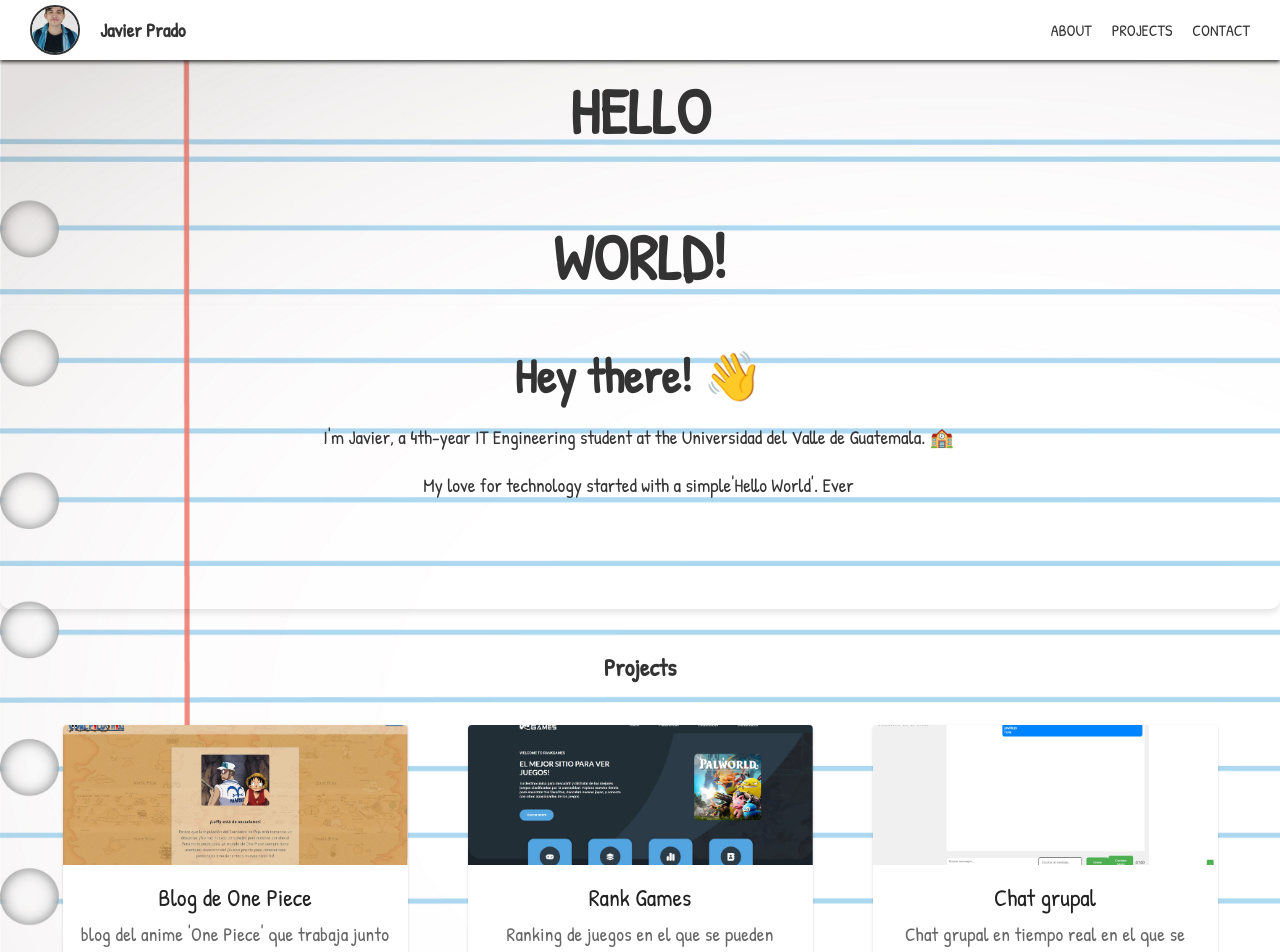
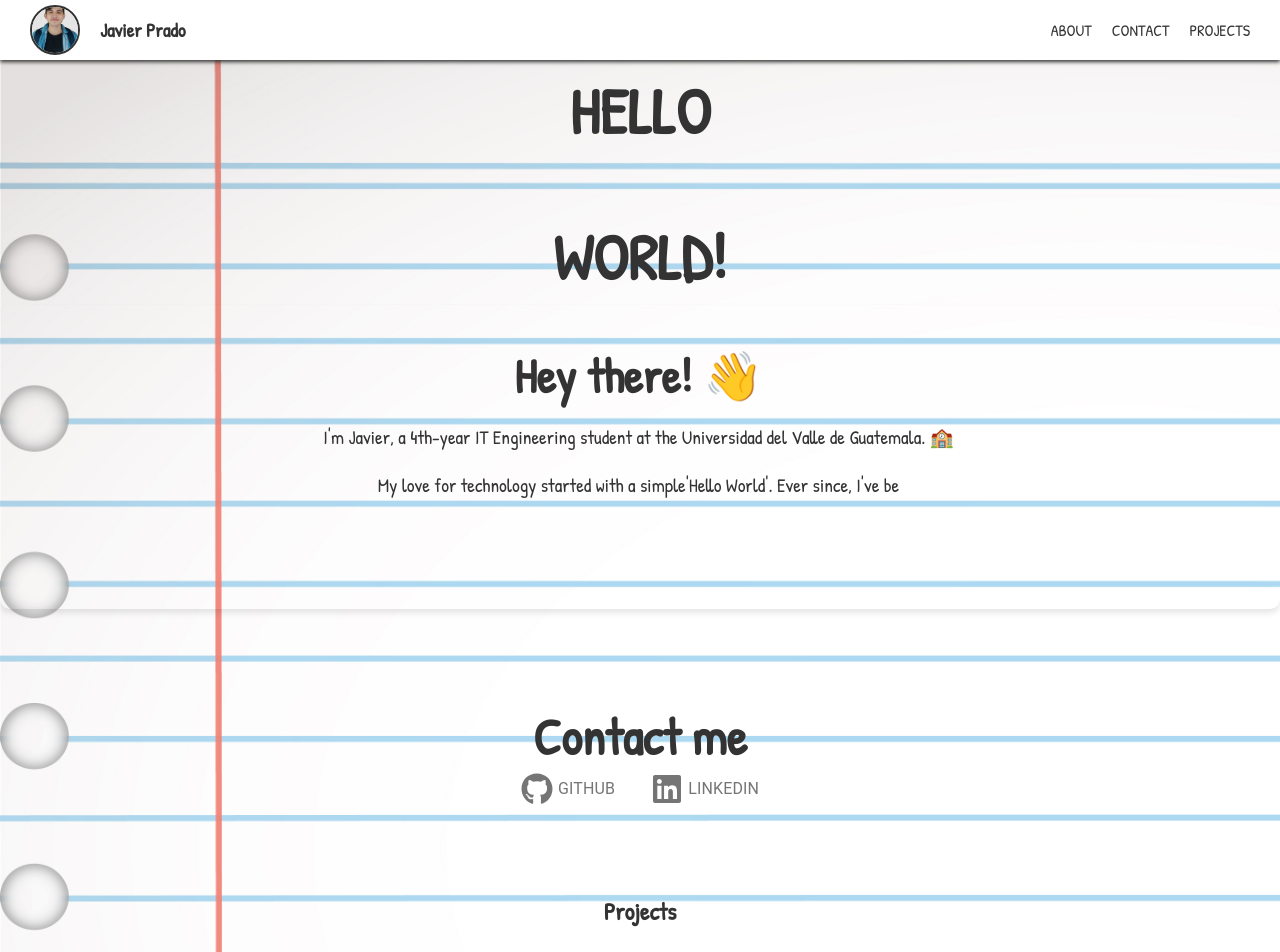
Before and after one commit to Javilejoo/portafolio, a React (Vite) app: page / in a window 1280 px wide. Shown: the top 952 px of the page. Built offline with nearby package versions, Linux system fonts and the light colour scheme.

Commit message:
[ADD] contact section

```diff
--- a/package.json
+++ b/package.json
@@ -15,6 +15,7 @@
     "@mui/icons-material": "^5.15.18",
     "@mui/material": "^5.15.18",
     "react": "^18.2.0",
+    "react-copy-to-clipboard": "^5.1.0",
     "react-dom": "^18.2.0",
     "react-icons": "^5.2.1"
   },
--- a/src/App.jsx
+++ b/src/App.jsx
@@ -2,6 +2,7 @@ import { useState } from 'react'
 import Header from './components/Header'
 import About from './components/About'
 import Projects from './components/Projects'
+import Contact from './components/Contact'
 
 import './App.css'
 
@@ -13,6 +14,9 @@ function App() {
       <section id="About">
         <About />
       </section>
+      <section id="Contact">
+        <Contact />
+      </section>
       <section id="Projects">
         <Projects />
       </section>
--- a/src/Projects.css
+++ b/src/Projects.css
@@ -1,6 +1,7 @@
 .projects {
   padding: 40px;
   text-align: center;
+  padding-top: 80px;
 }
 
 .projects h2 {
@@ -20,3 +21,8 @@
   margin: 10px; /* Reducido el margen para mejorar el espacio entre las tarjetas */
   max-width: 300px; /* Define el ancho máximo de las tarjetas */
 }
+
+#contact {
+  padding-top: 100px;
+  /* Puedes ajustar la cantidad de padding según lo necesites */
+}
--- a/src/components/About.jsx
+++ b/src/components/About.jsx
@@ -45,8 +45,8 @@ function About() {
             return;
           }
           j = 0;
-          timer = setTimeout(type, 200);
-        }, 200);
+          timer = setTimeout(type, 75);
+        }, 100);
       } else {
         timer = setTimeout(type, speed);
       }
--- a/src/components/Card.jsx
+++ b/src/components/Card.jsx
@@ -1,6 +1,6 @@
 import React from 'react';
 import { Card, CardContent, CardMedia, Typography } from '@mui/material';
-import { FaHtml5, FaCss3, FaJs, FaReact,FaAngular } from 'react-icons/fa'; // Importa iconos de Font Awesome
+import { FaHtml5, FaCss3, FaJs, FaReact,FaAngular } from 'react-icons/fa';
 import { SiMongodb, SiMysql, SiVite, SiExpress } from 'react-icons/si';
 import { DiNodejs } from 'react-icons/di';
 import { CardActionArea } from '@mui/material';
--- /dev/null
+++ b/src/components/Contact.jsx
@@ -0,0 +1,39 @@
+import React from 'react';
+import { IconButton, Typography } from '@mui/material';
+import { FaGithub, FaLinkedin } from "react-icons/fa";
+import '../Projects.css';
+
+function Contact() {
+  const handleRedirect = (url) => {
+    window.open(url, '_blank');
+  };
+
+  return (
+    <section  id="contact">
+        <div style={{ display: 'flex', justifyContent: 'center'}}>
+        <h1> Contact me</h1>
+        </div>
+
+      <div style={{ display: 'flex', justifyContent: 'center', gap: '20px' }}>
+        <IconButton
+          onClick={() => handleRedirect('https://github.com/Javilejoo')}
+          aria-label="GitHub"
+          style={{ fontSize: '2rem', display: 'flex', alignItems: 'center' }}
+        >
+          <FaGithub style={{ marginRight: '5px' }} />
+          <Typography>GITHUB</Typography>
+        </IconButton>
+        <IconButton
+          onClick={() => handleRedirect('https://www.linkedin.com/in/javier-alejandro-prado-6a009b245/')}
+          aria-label="LinkedIn"
+          style={{ fontSize: '2rem', display: 'flex', alignItems: 'center' }}
+        >
+          <FaLinkedin style={{ marginRight: '5px' }} />
+          <Typography>LINKEDIN</Typography>
+        </IconButton>
+      </div>
+    </section>
+  );
+}
+
+export default Contact;
--- a/src/components/Header.jsx
+++ b/src/components/Header.jsx
@@ -12,8 +12,8 @@ function Header() {
             <nav className="nav">
                 <ul className="nav-list">
                     <li className="nav-item"><a href="#about" className="nav-link">ABOUT</a></li>
+                    <li className="nav-item"><a href="#contact" className="nav-link">CONTACT</a></li>
                     <li className="nav-item"><a href="#projects" className="nav-link">PROJECTS</a></li>
-                    <li className="nav-item"><a href="#contact" className="nav-link">CONTACT</a></li>
                 </ul>
             </nav>
         </header>
```
Also changed, not shown: 1 other file (tests, documents, lock files or other folders).
